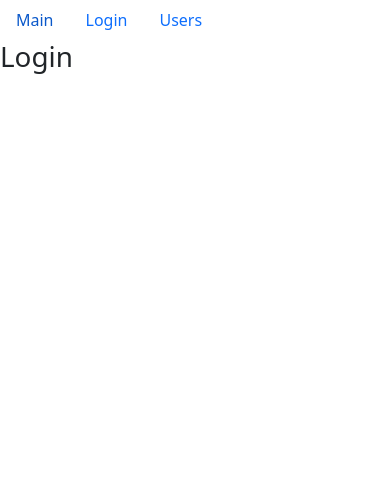
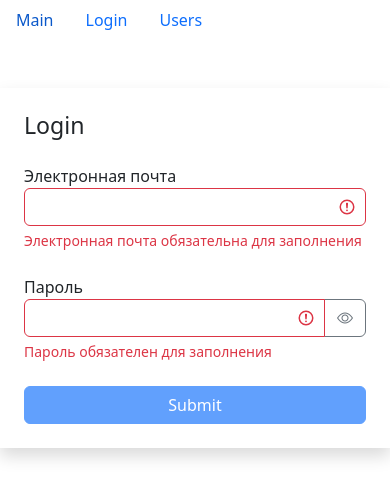
Before and after one commit to RustMalkovich/fast-company, a React (Create React App) app: page /login in a window 390 px wide. Shown: the top 498 px of the page. Built offline with nearby package versions, Linux system fonts and the light colour scheme.

Commit message:
refactoring

```diff
--- a/src/components/layouts/login.jsx
+++ b/src/components/layouts/login.jsx
@@ -1,7 +1,91 @@
-import React from "react";
+import React, { useState, useEffect } from "react";
+import TextField from "../textField";
+import { validator } from "../utils/validator";
 
 const Login = () => {
-    return <h1>Login</h1>;
+    const [data, setData] = useState({ email: "", password: "" });
+    const [errors, setErrors] = useState({});
+
+    const handleChange = ({ target }) => {
+        setData((prevState) => ({
+            ...prevState,
+            [target.name]: target.value
+        }));
+    };
+
+    const validatorConfig = {
+        email: {
+            isRequired: {
+                messege: "Электронная почта обязательна для заполнения"
+            },
+            isEmail: { messege: "Email введен некорректно" }
+        },
+        password: {
+            isRequired: { messege: "Пароль обязателен для заполнения" },
+            isCapitalSymbol: {
+                messege: "Пароль должен содержать хотя бы одну заглавную букву"
+            },
+            isContainDigit: {
+                messege: "Пароль должен содержать хотя бы одно число"
+            },
+            min: {
+                messege: "Пароль должен соотоять минимум из 8 символов",
+                value: 8
+            }
+        }
+    };
+
+    useEffect(() => {
+        validate();
+    }, [data]);
+
+    const validate = () => {
+        const errors = validator(data, validatorConfig);
+        setErrors(errors);
+        return Object.keys(errors).length === 0;
+    };
+
+    const isValid = Object.keys(errors).length === 0;
+
+    const handleSubmit = (e) => {
+        e.preventDefault();
+        const isValid = validate();
+        if (!isValid) return;
+        console.log(data);
+    };
+    return (
+        <div className="container mt-5">
+            <div className="row">
+                <div className="col-md-6 offset-md-3 shadow p-4">
+                    <h3 className="mb-4">Login</h3>
+                    <form onSubmit={handleSubmit}>
+                        <TextField
+                            label="Электронная почта"
+                            name="email"
+                            value={data.email}
+                            onChange={handleChange}
+                            error={errors.email}
+                        />
+                        <TextField
+                            label="Пароль"
+                            type="password"
+                            name="password"
+                            value={data.password}
+                            onChange={handleChange}
+                            error={errors.password}
+                        />
+                        <button
+                            type="submit"
+                            disabled={!isValid}
+                            className="btn btn-primary w-100 mx-auto"
+                        >
+                            Submit
+                        </button>
+                    </form>
+                </div>
+            </div>
+        </div>
+    );
 };
 
 export default Login;
--- /dev/null
+++ b/src/components/textField.jsx
@@ -0,0 +1,53 @@
+import React, { useState } from "react";
+import PropTypes from "prop-types";
+
+const TextField = ({ label, type, name, value, onChange, error }) => {
+    const [showPassword, setShowPassword] = useState(false);
+    const getInputClasses = () => {
+        return "form-control" + (error ? " is-invalid" : "");
+    };
+    const toggleShowPassword = () => {
+        setShowPassword((prevState) => !prevState);
+    };
+    return (
+        <div className="mb-4">
+            <label htmlFor={name}>{label}</label>
+            <div className="input-group has-validation">
+                <input
+                    type={showPassword ? "text" : type}
+                    id={name}
+                    value={value}
+                    name={name}
+                    onChange={onChange}
+                    className={getInputClasses()}
+                />
+                {type === "password" && (
+                    <button
+                        className="btn btn-outline-secondary"
+                        type="button"
+                        onClick={toggleShowPassword}
+                    >
+                        <i
+                            className={
+                                "bi bi-eye" + (showPassword ? "-slash" : "")
+                            }
+                        ></i>
+                    </button>
+                )}
+                {error && <div className="invalid-feedback">{error}</div>}
+            </div>
+        </div>
+    );
+};
+TextField.defaultProps = {
+    type: "text"
+};
+TextField.propTypes = {
+    label: PropTypes.string,
+    type: PropTypes.string,
+    name: PropTypes.string,
+    value: PropTypes.string,
+    onChange: PropTypes.func,
+    error: PropTypes.string
+};
+export default TextField;
--- a/src/components/usersList.jsx
+++ b/src/components/usersList.jsx
@@ -94,6 +94,7 @@
                 )}
                 <div className="d-flex flex-column">
                     <SearchStatus length={count} />
+                    <div>Search</div>
                     {count > 0 && (
                         <UserTable
                             users={userCrop}
--- /dev/null
+++ b/src/components/utils/validator.js
@@ -0,0 +1,46 @@
+export function validator(data, config) {
+    const errors = {};
+    function validate(validateMethod, data, config) {
+        let statusValidate;
+        switch (validateMethod) {
+        case "isRequired":
+            statusValidate = data.trim() === "";
+            break;
+        case "isEmail": {
+            const emailRegExp = /^\S+@\S+\.\S+$/g;
+            statusValidate = !emailRegExp.test(data);
+            break;
+        }
+        case "isCapitalSymbol": {
+            const capitalRegExp = /[A-Z]+/g;
+            statusValidate = !capitalRegExp.test(data);
+            break;
+        }
+        case "isContainDigit": {
+            const digitRegExp = /\d+/g;
+            statusValidate = !digitRegExp.test(data);
+            break;
+        }
+        case "min": {
+            statusValidate = data.length < config.value;
+            break;
+        }
+        default:
+            break;
+        }
+        if (statusValidate) return config.messege;
+    }
+    for (const fieldName in data) {
+        for (const validateMethod in config[fieldName]) {
+            const error = validate(
+                validateMethod,
+                data[fieldName],
+                config[fieldName][validateMethod]
+            );
+            if (error && !errors[fieldName]) {
+                errors[fieldName] = error;
+            }
+        }
+    }
+    return errors;
+}
```
